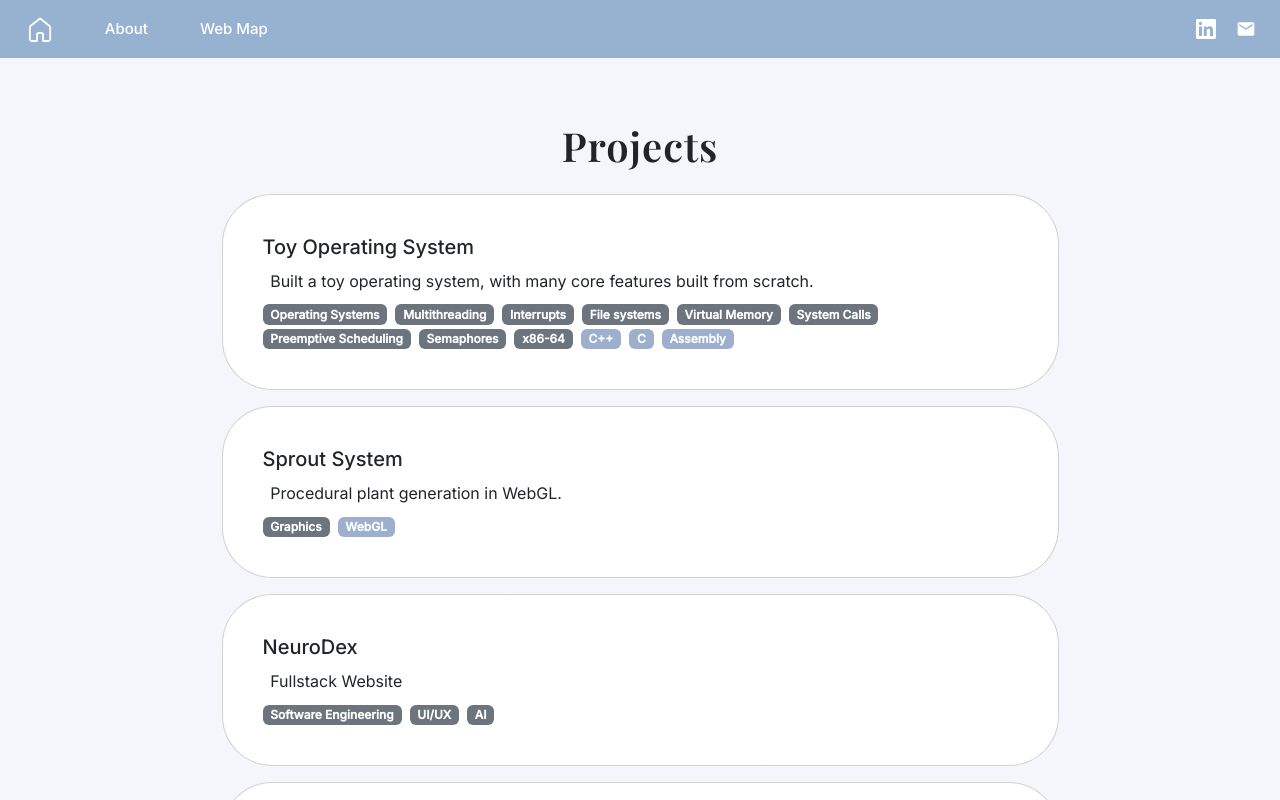
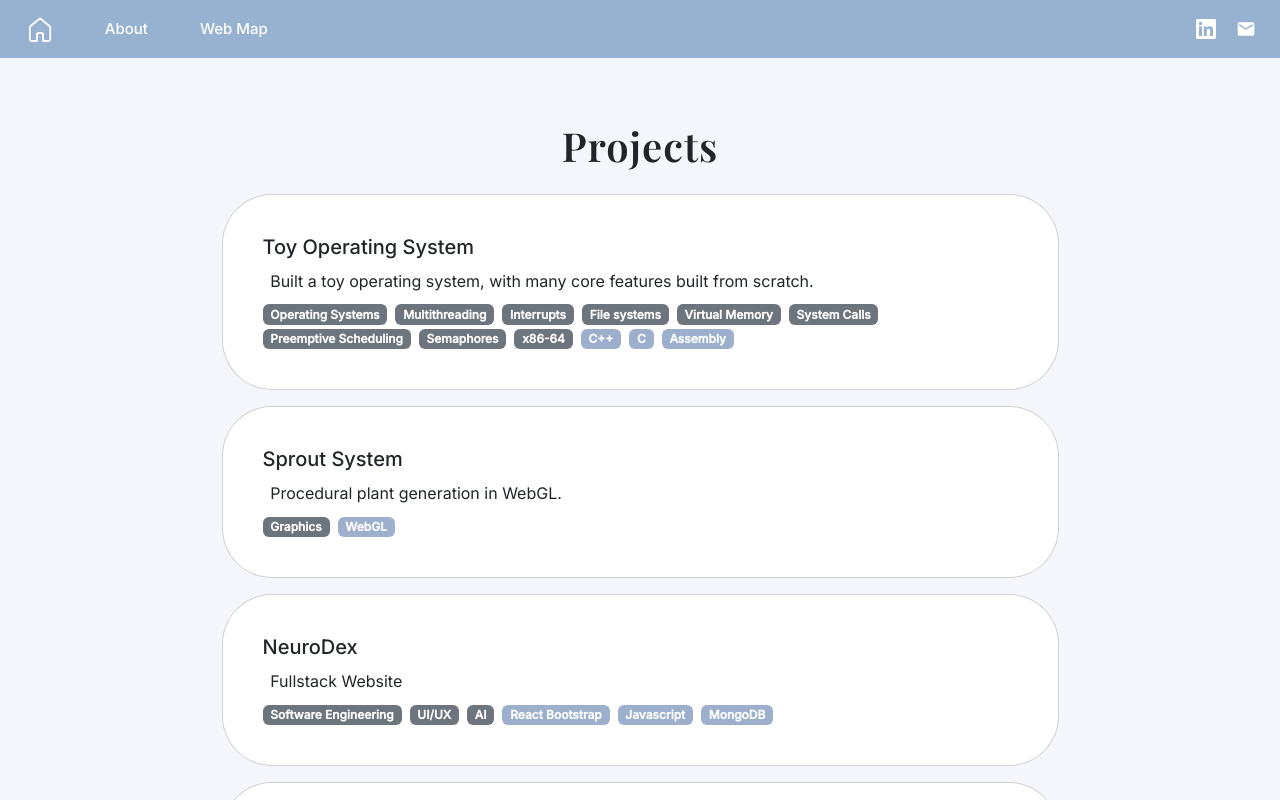
Before and after one commit to jumergel/jumergel.github.io, a React (Create React App) app: page /projects in a window 1280 px wide. Built offline with nearby package versions, Linux system fonts and the light colour scheme; a web font is replaced by a local one.

Commit message:
added pv fv calc

```diff
--- a/src/pages/Projects.js
+++ b/src/pages/Projects.js
@@ -1,84 +1,133 @@
-import React from 'react';
-import { Card, Container, Row, Col, Badge } from 'react-bootstrap';
-import '../shared-styling.css';
-import { useNavigate, Link } from 'react-router-dom';
+import React from "react";
+import { Card, Container, Row, Col, Badge } from "react-bootstrap";
+import "../shared-styling.css";
+import { Link } from "react-router-dom";
 
 const projectData = [
   {
     title: "Toy Operating System",
-    description:"Built a toy operating system, with many core features built from scratch.",
-    tags: ["Operating Systems", "Multithreading", "Interrupts", "File systems", "Virtual Memory", "System Calls", "Preemptive Scheduling", "Semaphores", "x86-64"],
+    description:
+      "Built a toy operating system, with many core features built from scratch.",
+    tags: [
+      "Operating Systems",
+      "Multithreading",
+      "Interrupts",
+      "File systems",
+      "Virtual Memory",
+      "System Calls",
+      "Preemptive Scheduling",
+      "Semaphores",
+      "x86-64",
+    ],
     languageTags: ["C++", "C", "Assembly"],
-    route: "/my-projects/toy-os"
+    route: "/my-projects/toy-os",
   },
   {
     title: "Sprout System",
-    description:"Procedural plant generation in WebGL.",
+    description: "Procedural plant generation in WebGL.",
     tags: ["Graphics"],
     languageTags: ["WebGL"],
-    route: "/my-projects/sprout-system"
+    route: "/my-projects/sprout-system",
   },
   {
     title: "NeuroDex",
     description: "Fullstack Website",
     tags: ["Software Engineering", "UI/UX", "AI"],
-    languageTags: [],
-    route: "/my-projects/neurodex"
+    languageTags: ["React Bootstrap", "Javascript", "MongoDB"],
+    route: "/my-projects/neurodex",
   },
   {
     title: "Travel Diary",
-    description:"AI integrated travel planner for large groups.",
+    description: "AI integrated travel planner for large groups.",
     tags: ["Application Development", "AI"],
     languageTags: ["Swift"],
-    route: "/my-projects/travel-diary"
+    route: "/my-projects/travel-diary",
   },
   {
     title: "Quiz Haven",
-    description:"A personalized AI-centered study tool that adapts teaching to the user and delivers personalized quizzes.",
+    description:
+      "A personalized AI-centered study tool that adapts teaching to the user and delivers personalized quizzes.",
     tags: ["Application Development"],
     languageTags: ["Kotlin", "Android Studio"],
-    route: "/my-projects/quiz-haven"
-  }
+    route: "/my-projects/quiz-haven",
+  },
+  {
+    title: "PV-FV Calculator",
+    description:
+      "A calculator for a variety of future value and present value calculations.",
+    tags: ["Financial Analytics"],
+    languageTags: ["Python", "Streamlit"],
+    externalLink: "https://pvfvcalculator.streamlit.app/",
+  },
 ];
 
 export default function Projects() {
-  const navigate = useNavigate();
-
   return (
     <div className="page-styling">
       <Container className="py-5">
         <h1 className="mb-4 text-center">Projects</h1>
+
         <Row className="g-3">
-          {projectData.map((item, idx) => (
+          {projectData.map((item, idx) => {
+            const Wrapper = item.externalLink ? "a" : Link;
+
+            const wrapperProps = item.externalLink
+              ? {
+                  href: item.externalLink,
+                  target: "_blank",
+                  rel: "noopener noreferrer",
+                }
+              : {
+                  to: item.route,
+                };
+
+            return (
               <Col key={idx} xs={12}>
-              <Link to={item.route} className="clickable-card">
+                <Wrapper
+                  {...wrapperProps}
+                  className="clickable-card"
+                >
                   <Card className="rounded-card p-4">
                     <Card.Body className="d-flex flex-column justify-content-center">
                       <Card.Title>{item.title}</Card.Title>
+
                       <div className="mt-2">
                         <div className="project-card">
-                        <Card.Text style={{ paddingLeft: "25px", paddingTop: "10px" }}>
+                          <Card.Text
+                            style={{
+                              paddingLeft: "25px",
+                              paddingTop: "10px",
+                            }}
+                          >
                             {item.description}
                           </Card.Text>
                         </div>
 
                         {item.tags.map((tag, i) => (
-                        <Badge key={i} bg="secondary" className="me-2">
+                          <Badge
+                            key={i}
+                            bg="secondary"
+                            className="me-2"
+                          >
                             {tag}
                           </Badge>
                         ))}
 
                         {item.languageTags.map((tag, i) => (
-                        <Badge key={i} className="me-2 language-tag">
+                          <Badge
+                            key={i}
+                            className="me-2 language-tag"
+                          >
                             {tag}
                           </Badge>
                         ))}
                       </div>
                     </Card.Body>
                   </Card>
-              </Link>
+                </Wrapper>
               </Col>
-          ))}
+            );
+          })}
         </Row>
       </Container>
     </div>
```
Lines whose indentation alone changed are shown as unchanged.
